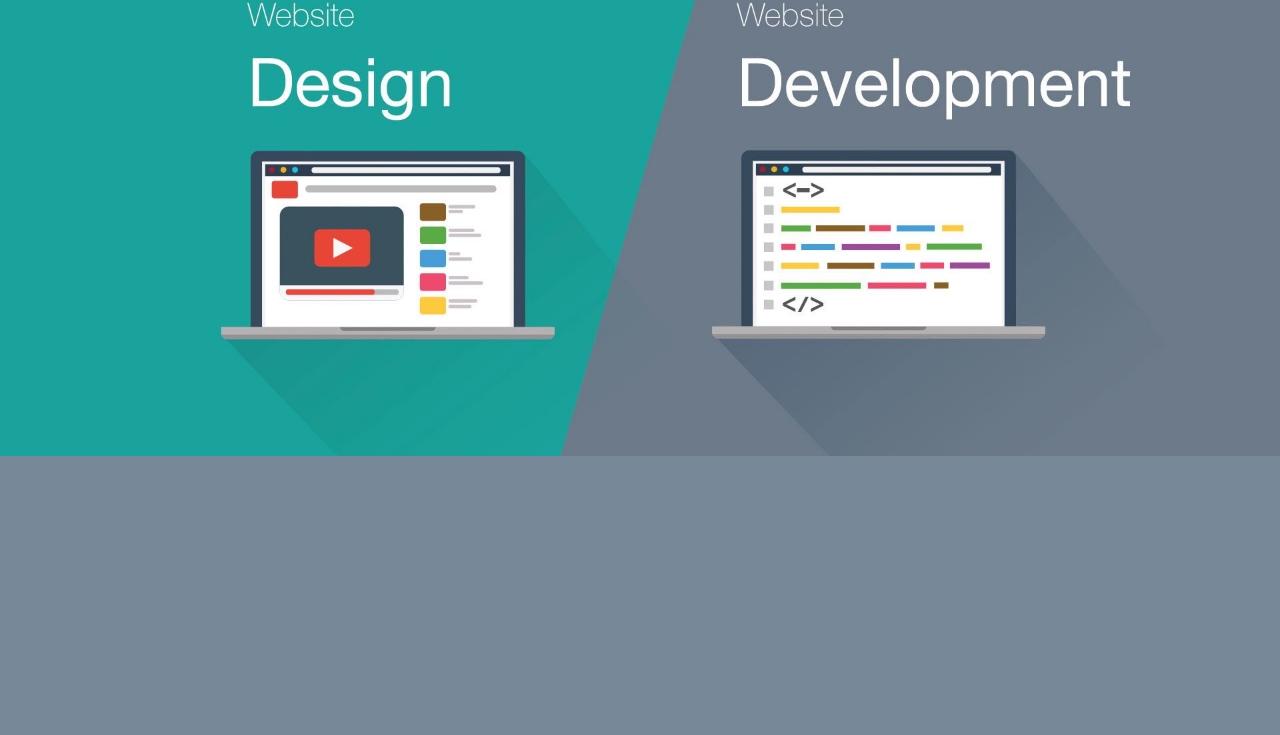
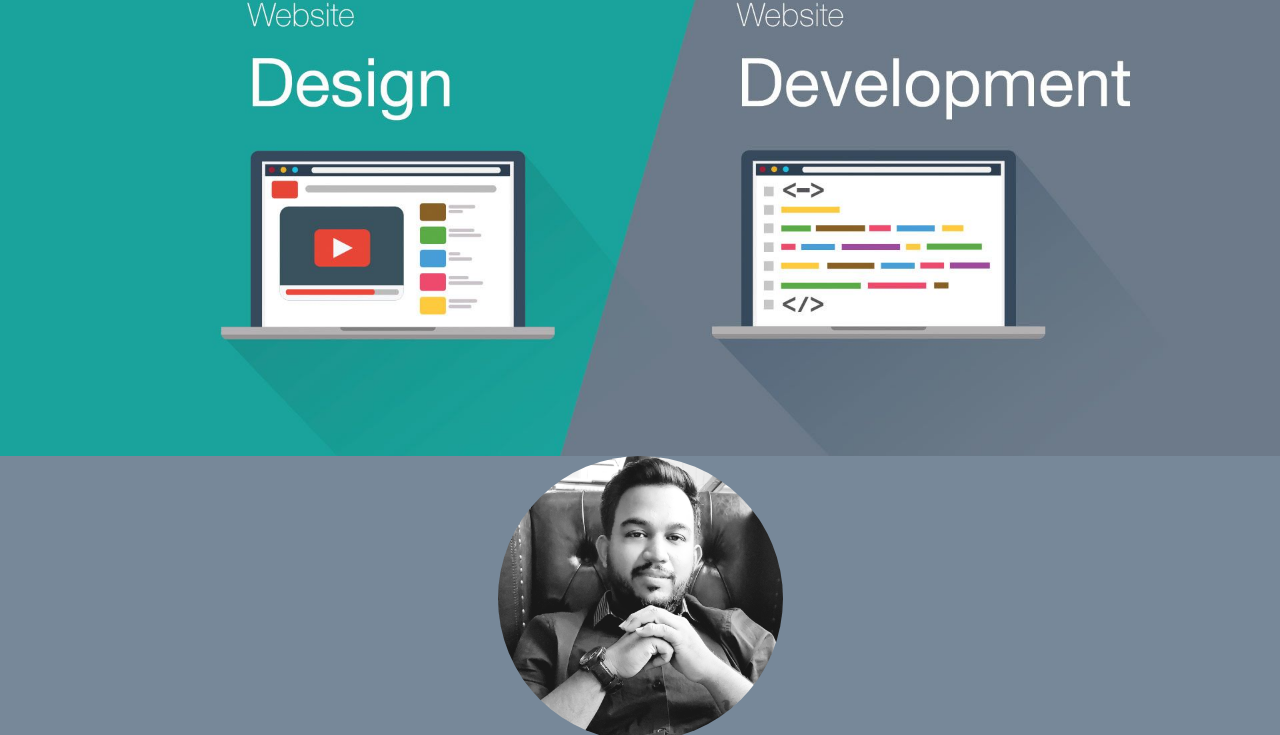
Before and after one commit to SamyakKhairnar/Portfolio, a plain HTML site: page index.html in a window 1280 px wide. Shown: the part 79-814 px from the top of the page. Drawn offline with nearby package versions, Linux system fonts and the light colour scheme.

Commit message:
Style - Added My Image

```diff
--- a/index.html
+++ b/index.html
@@ -78,7 +78,9 @@
     </header>
     <main>
         <section id="about">
-
+            <div id="my-image">
+                <img src="\mypic.jpeg">
+            </div>
         </section>
         <section id="skills">
 
--- a/style.css
+++ b/style.css
@@ -52,3 +52,17 @@ body{
     box-shadow: 0px 0px 6px 4px rgba(32,230,214,1);
     /* text-shadow: rgba(32,230,214,1) 0px 0px 38px; */
 }
+#about{
+    height: auto;
+    width: 100%;
+}
+#my-image{
+    height: 19rem;
+    width: 19rem;
+    margin: auto;
+}
+#my-image img{
+    height: 100%;
+    width: 100%;
+    border-radius: 50%;
+}
```
Also changed, not shown: mypic.jpeg (added).
